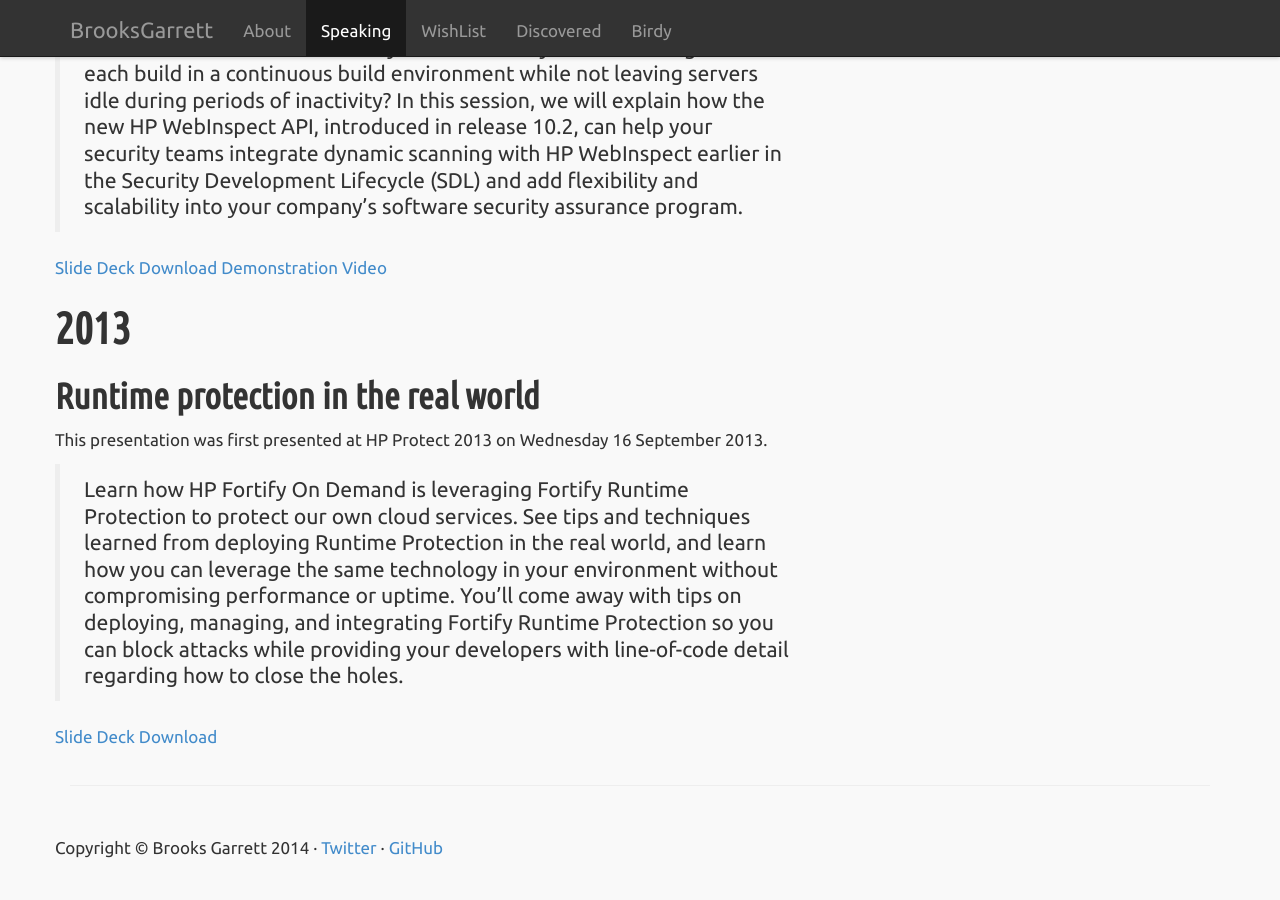
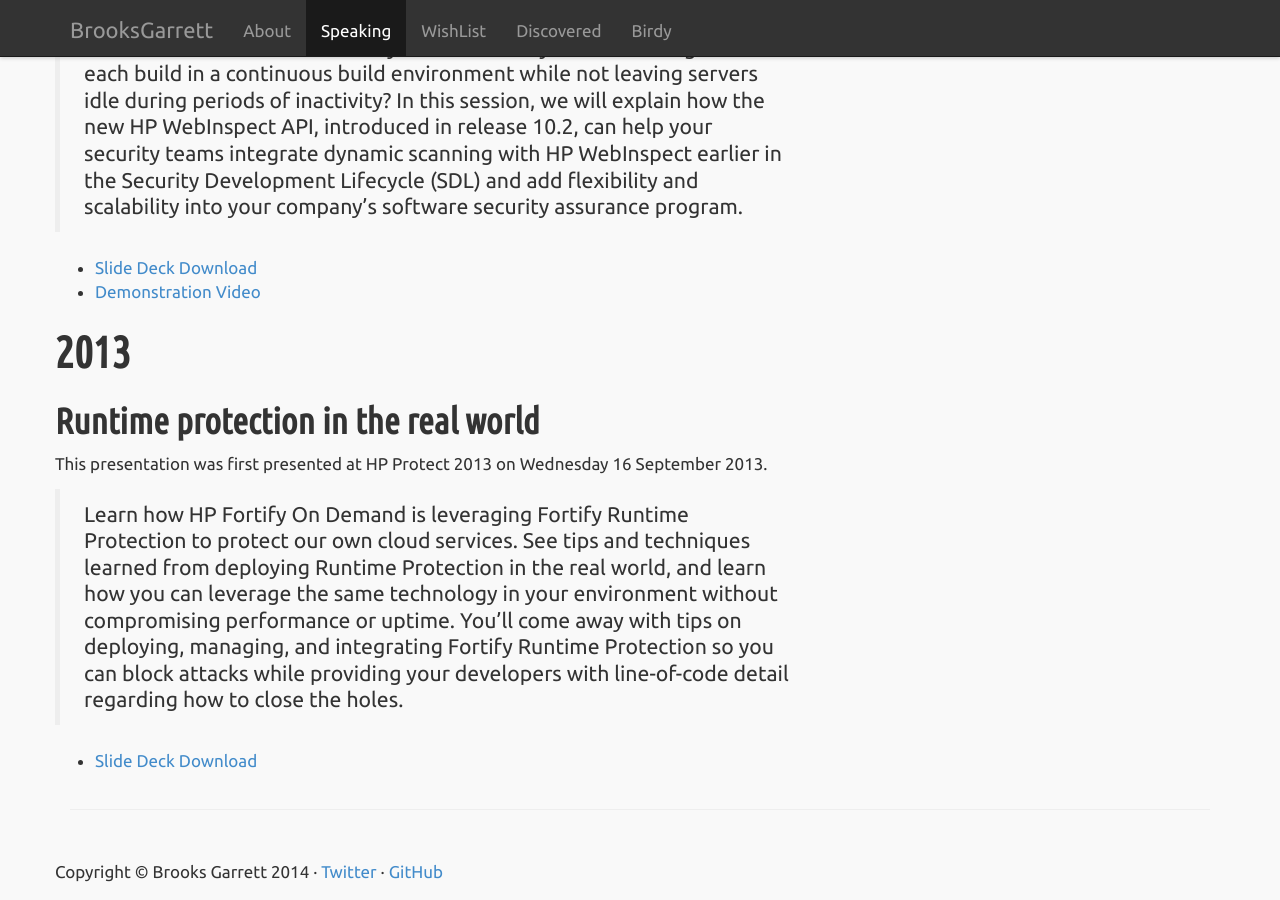
Before and after one commit to brooksgarrett/website, a Jekyll site: the page built from speaking/index.md, in a window 1280 px wide and 900 px high, scrolled down 695 px. Built offline with Jekyll 4.4.1, drawn with Linux system fonts in a browser that asks for light colours; nearby versions of some CDN libraries; some web fonts are replaced; library files that are not in the unit come from our copies; Markdown is read by kramdown in place of the engine named in the settings.

Commit message:
Adjust link layout

```diff
--- a/speaking/index.md
+++ b/speaking/index.md
@@ -17,8 +17,8 @@
 
 >  Dynamic scanning is a staple of the web application security community. The complex nature of scanning each site and the expertise required to run the tools and interpret the results often limits the deployment models. Development teams usually do not contain a security expert and must rely on an external team to perform their dynamic audits. This means that dynamic scans are often only performed once or twice throughout the development lifecycle, usually near the end. Security teams also wrestle with dynamic scanning. Demand is not always consistent, but hardware is expensive to purchase and maintain--only to sit idle. What if there were a way to automate dynamic scanning after each build in a continuous build environment while not leaving servers idle during periods of inactivity? In this session, we will explain how the new HP WebInspect API, introduced in release 10.2, can help your security teams integrate dynamic scanning with HP WebInspect earlier in the Security Development Lifecycle (SDL) and add flexibility and scalability into your company’s software security assurance program.
 
-[Slide Deck Download](http://data.brooksgarrett.com/collateral/decks/protect2014/protect2014_PN3002_Dynamic_Scanning.pdf)
-[Demonstration Video](http://data.brooksgarrett.com/collateral/decks/protect2014/demo_video.mp4)
+  - [Slide Deck Download](http://data.brooksgarrett.com/collateral/decks/protect2014/protect2014_PN3002_Dynamic_Scanning.pdf)
+  - [Demonstration Video](http://data.brooksgarrett.com/collateral/decks/protect2014/demo_video.mp4)
 
 #  2013
 
@@ -28,4 +28,4 @@
 
 >  Learn how HP Fortify On Demand is leveraging Fortify Runtime Protection to protect our own cloud services. See tips and techniques learned from deploying Runtime Protection in the real world, and learn how you can leverage the same technology in your environment without compromising performance or uptime. You'll come away with tips on deploying, managing, and integrating Fortify Runtime Protection so you can block attacks while providing your developers with line-of-code detail regarding how to close the holes.
 
-[Slide Deck Download](http://data.brooksgarrett.com/collateral/decks/protect2013_1298_runtime_protection_in_the_real_world.pptx)
+  - [Slide Deck Download](http://data.brooksgarrett.com/collateral/decks/protect2013_1298_runtime_protection_in_the_real_world.pptx)
```
